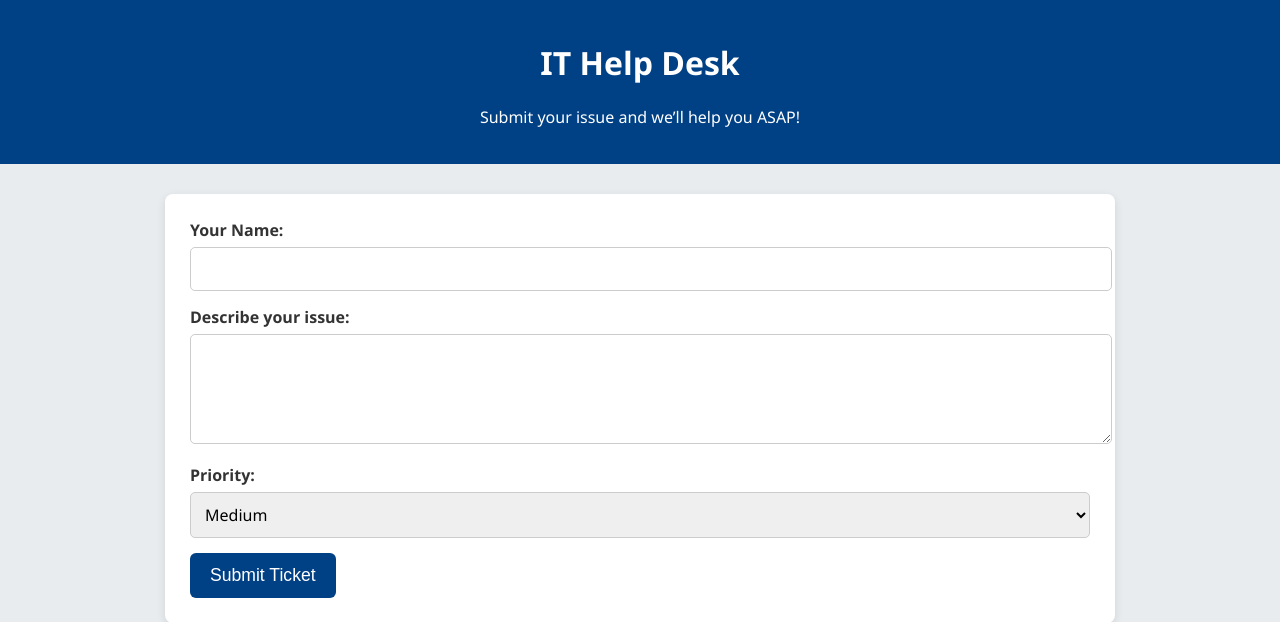
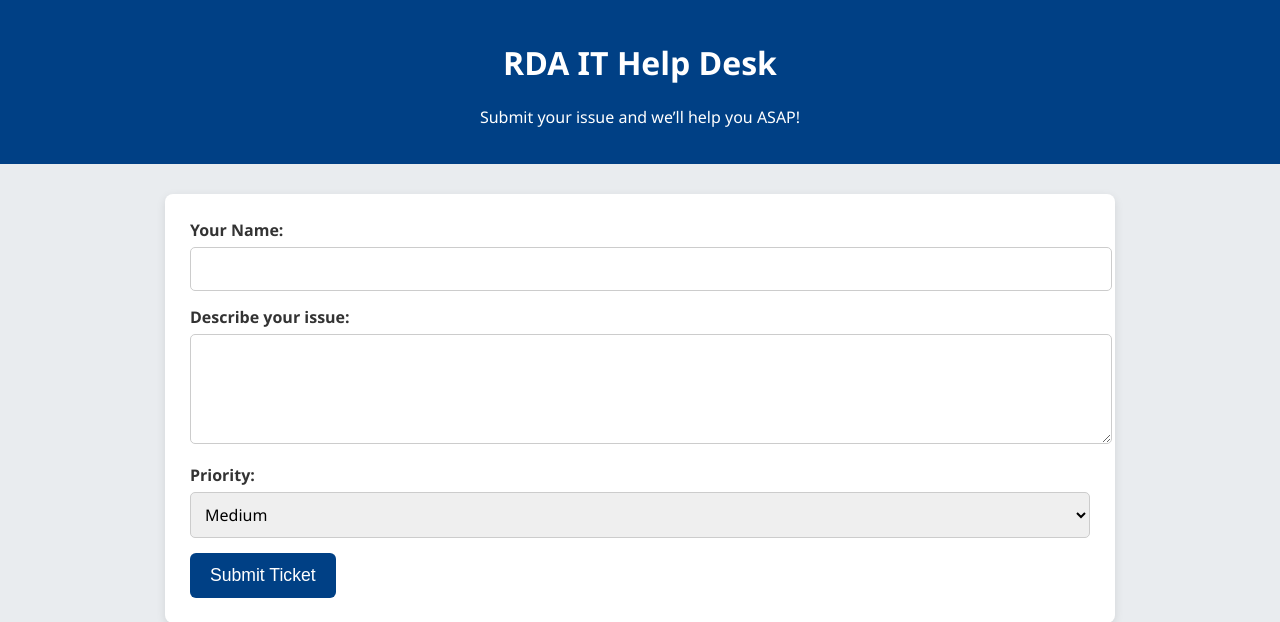
Before and after one commit to RsapuLNX/it-helpdesk-ticket-system, a Flask app: page / in a window 1280 px wide. Shown: the top 622 px of the page. Run offline with Flask 3, Linux system fonts and the light colour scheme.

Commit message:
Update index.html

```diff
--- a/templates/index.html
+++ b/templates/index.html
@@ -7,7 +7,7 @@
 <body>
 
 <header>
-  <h1>IT Help Desk</h1>
+  <h1>RDA IT Help Desk</h1>
   <p>Submit your issue and we’ll help you ASAP!</p>
 </header>
 
```
